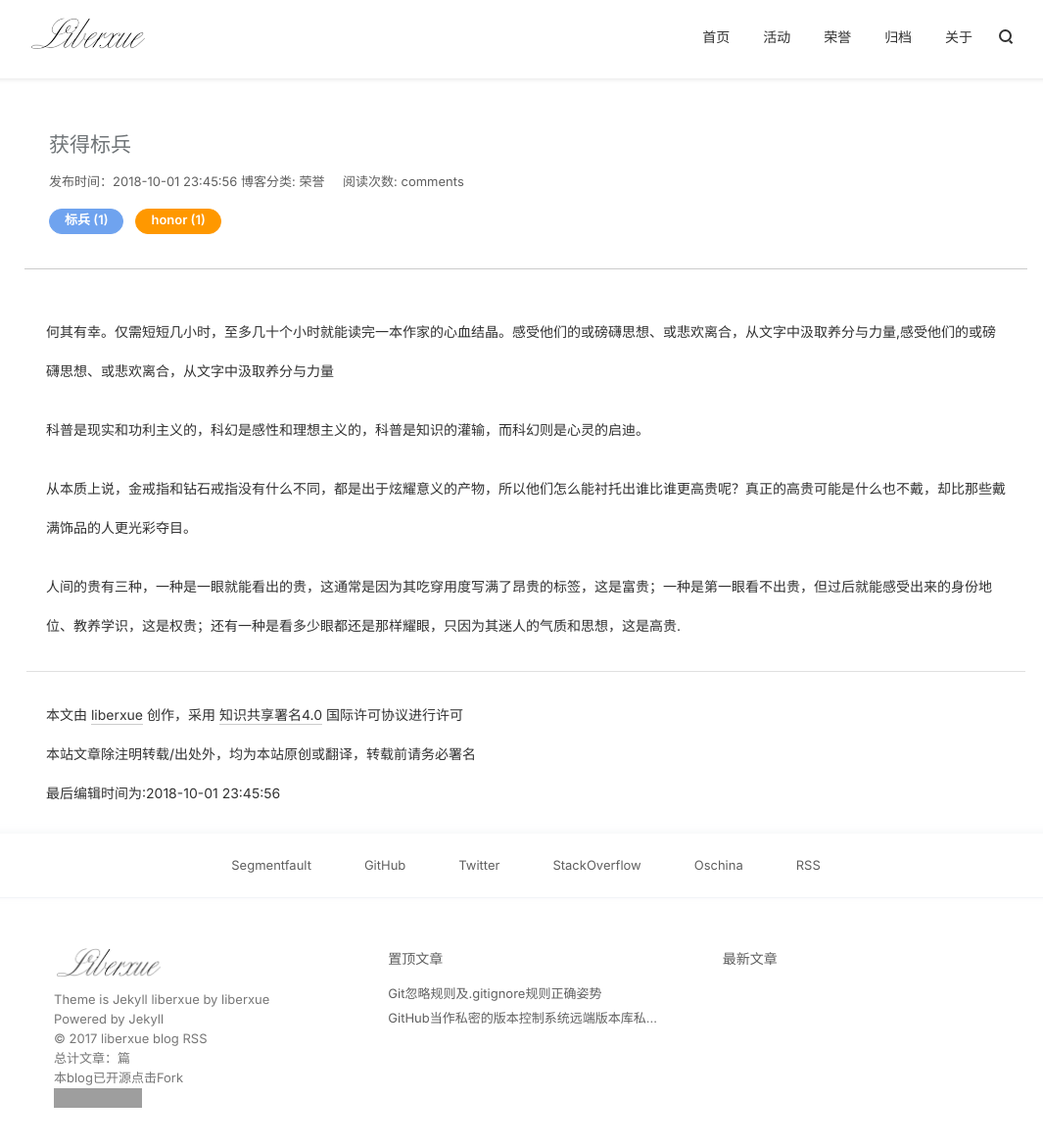
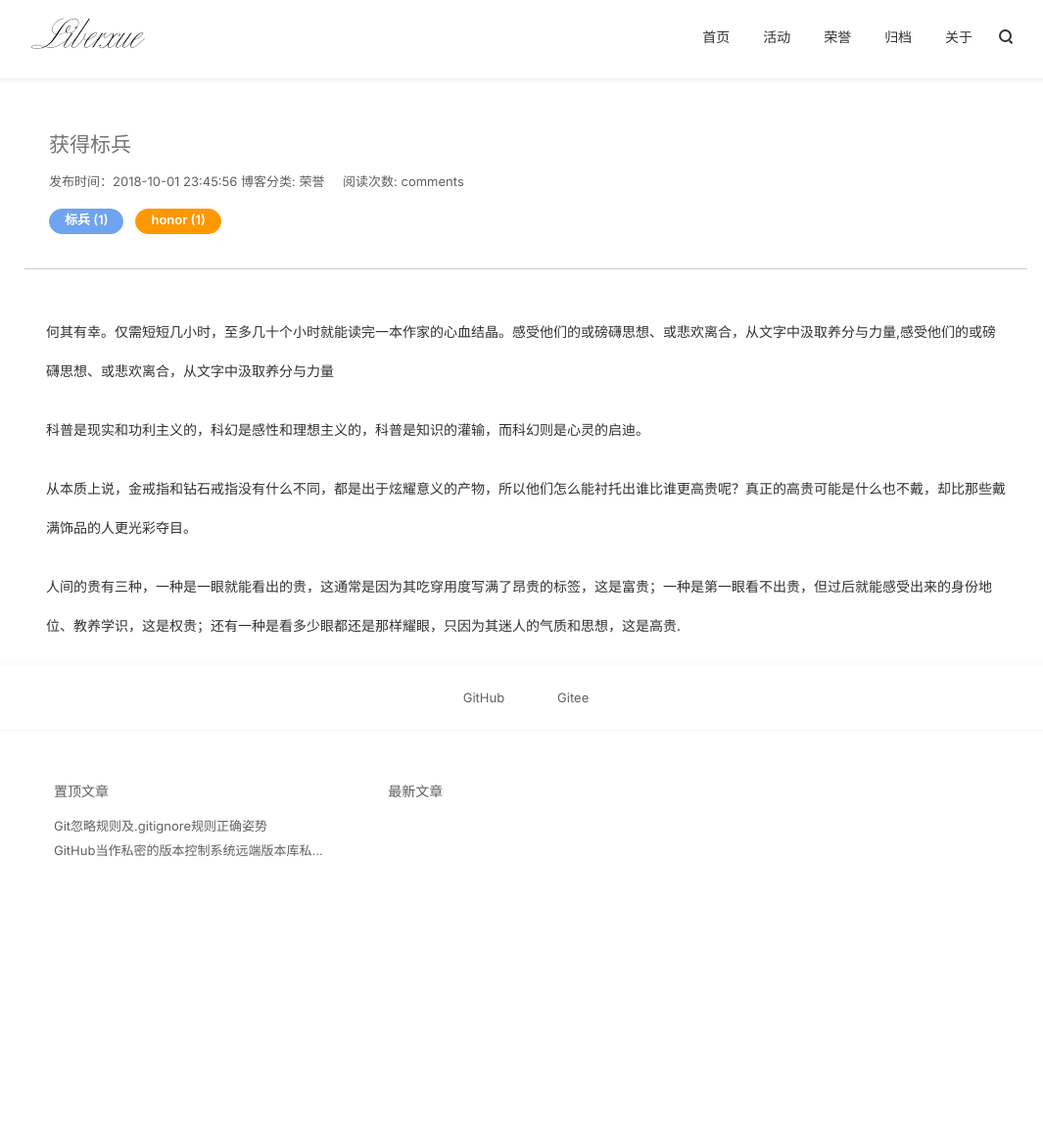
Before and after one commit to fangrenfu/18gmb, a Jekyll site: the page built from _posts/荣誉/2018-10-01-myhonor.md, in a window 1280 px wide and 1267 px high. Shown: the top 1170 px of the window at 98% size, without its empty margins (103-1168 px from the left). Built offline with Jekyll 4.4.1, drawn with Linux system fonts in a browser that asks for light colours; nearby versions of some CDN libraries; comment, search, counter and statistics services are not loaded; grey boxes are pictures that could not be loaded.

Commit message:
修改配置

```diff
--- a/_includes/foot.html
+++ b/_includes/foot.html
@@ -2,30 +2,13 @@
     <div class="footer-social">
         <div class="footer-container clearfix">
             <div class="social-list">
-	 <a class="social segmentfault" target="blank" href="https://segmentfault.com/u/liberxue" title="访问 LiberXue_Twitter" data-hover="Segmentfault">Segmentfault</a>
-    <a class="social github" target="blank" href="https://github.com/liberxue" title="访问 LiberXue_Twitter" data-hover="GitHub">GitHub</a>
-    <a class="social twitter" target="blank" href="http://twitter.com/liberxue" title="访问 LiberXue_Twitter" data-hover="Twitter">Twitter</a>
-     <a class="social stackoverflow" target="blank" href="https://stackoverflow.com/users/6902190/liberxue" title="访问 LiberXue_stackoverflow" data-hover="StackOverflow">StackOverflow</a>
-          <a class="social oschina" target="blank" href="https://my.oschina.net/bolanzw" title="访问 LiberXue_Oschina" data-hover="Oschina">Oschina</a>
-     <a class="social rss" target="blank" href="/feed.xml"title="访问 LiberXue_RSS" data-hover="RSS">RSS</a>
+                <a class="social github" target="blank" href="https://github.com/fangrenfu" title="访问 KeySoft_GitHub" data-hover="GitHub">GitHub</a>
+                <a class="social oschina" target="blank" href="https://gitee.com/fangrenfu" title="访问 KeySoft_Gitee" data-hover="Gitee">Gitee</a>
             </div>
         </div>
     </div>
     <div class="footer-meta">
         <div class="footer-container">
-            <div class="meta-item meta-copyright">
-                <div class="meta-copyright-info">
-                    <a href="/" class="info-logo">
-                         <img src="{{ site.url }}/style/images/logo-liberxue.png"   title="访问 LiberXue_blog" data-hover="LiberXue_blog" alt="LiberXue_blog" /> </a>
-                    <div class="info-text">
-                        <p>Theme is <a href="http://www.liberxue.com/2017/08/03/Jekyllthemes.html" title="访问 Jekyll liberxue主题"  data-hover="Jekyll liberxue"target="_blank">Jekyll liberxue</a> by <a href="http://www.liberxue.com/about" target="_blank">liberxue</a></p>
-                        <p>Powered by <a href="{{ site.url }}/tags/#Jekyll" title="Jekyll" data-hover="Jekyll" target="_blank" rel="nofollow">Jekyll</a></p>
-                        <p>&copy; 2017 <a href="/feed.xml"  title="访问 liberxue blog RSS" data-hover="liberxue blog RSS">liberxue blog RSS</a></p>
-                        <p>总计文章：{{paginator.total_posts}}篇</p>
-                      <p>本blog已开源点击Fork</p><iframe src="http://ghbtns.com/github-btn.html?user=liberxue&repo=liberxue.github.io&type=fork&count=true" allowtransparency="true" frameborder="0" scrolling="0" width="95" height="20"></iframe>
-                    </div>
-                </div>
-            </div>
             <div class="meta-item meta-posts">
                 <h3 class="meta-title">置顶文章</h3>
                 <!--置顶-->
--- a/_layouts/blog.html
+++ b/_layouts/blog.html
@@ -98,9 +98,7 @@
     {% endunless %}
 </p>
 {{ content }}
-		<p class="post-info">
-			本文由 <a href="/">liberxue</a> 创作，采用 <a href="https://creativecommons.org/licenses/by/4.0/" target="_blank" rel="external nofollow">知识共享署名4.0</a> 国际许可协议进行许可<br>本站文章除注明转载/出处外，均为本站原创或翻译，转载前请务必署名<br>最后编辑时间为:{{ page.date | date: "%F %H:%M:%S"}}</p>
-	</div>
+    </div>
 </article>
 
 <!-- <div class="related-post-lists">
--- a/_layouts/default.html
+++ b/_layouts/default.html
@@ -12,10 +12,10 @@
 <body class="bg-grey" gtools_scp_screen_capture_injected="true"><div id="MathJax_Message" style="display: none;"></div>
 <header id="header" class="header bg-white">
     <div class="navbar-container">
-      <a href="/?liberxue" title="访问 {{  site.title }}" class="navbar-logo"> <img src="{{ site.url }}/style/images/logo-liberxue.png" alt="{{ site.title }}"> </a>
+      <a href="/" title="{{  site.title }}" class="navbar-logo"> <img src="{{ site.url }}/style/images/logo-liberxue.png" alt="{{ site.title }}"> </a>
         <div class="navbar-menu">
            {% for link in site.links %}
-            <a href="{{ link.url }}?liberxue"  title="访问 {{  link.name }}" data-hover="{{link.name}}">{{ link.name }}</a>
+            <a href="{{ link.url }}"  title="{{  link.name }}" data-hover="{{link.name}}">{{ link.name }}</a>
                 {% endfor %}
           </div>
         <div class="navbar-search" onclick="">
@@ -30,7 +30,7 @@
             <span class="icon-menu cross"><span class="middle"></span></span>
             <ul>
                {% for link in site.links %}
-                <li><a href="{{ link.url }}?liberxue" title="访问 {{  link.name }}" data-hover="{{link.name}}">{{ link.name }}</a></li>
+                <li><a href="{{ link.url }}" title="{{  link.name }}" data-hover="{{link.name}}">{{ link.name }}</a></li>
                  {% endfor %}
             </ul>
         </div>
```
Also changed, not shown: _includes/head.html (+0 -19 lines). Lines whose indentation alone changed are shown as unchanged.
